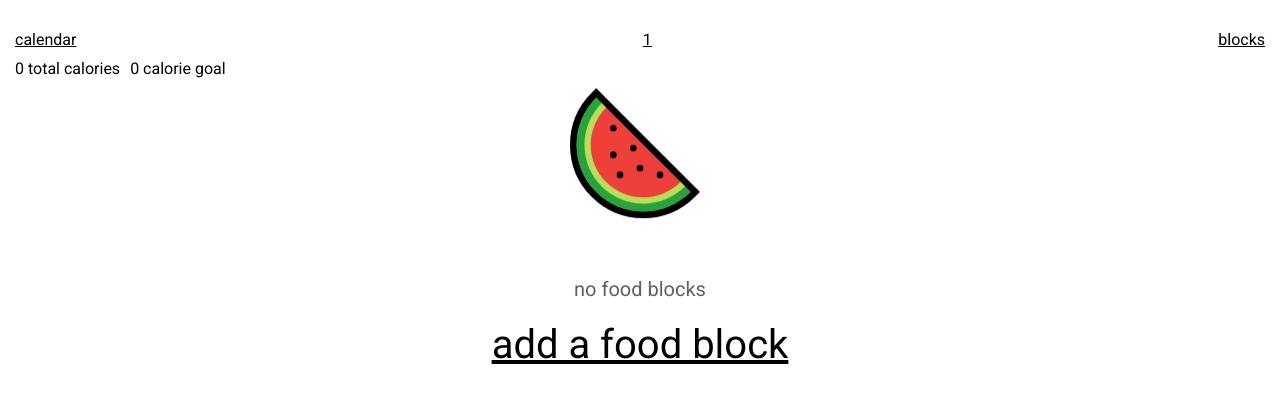
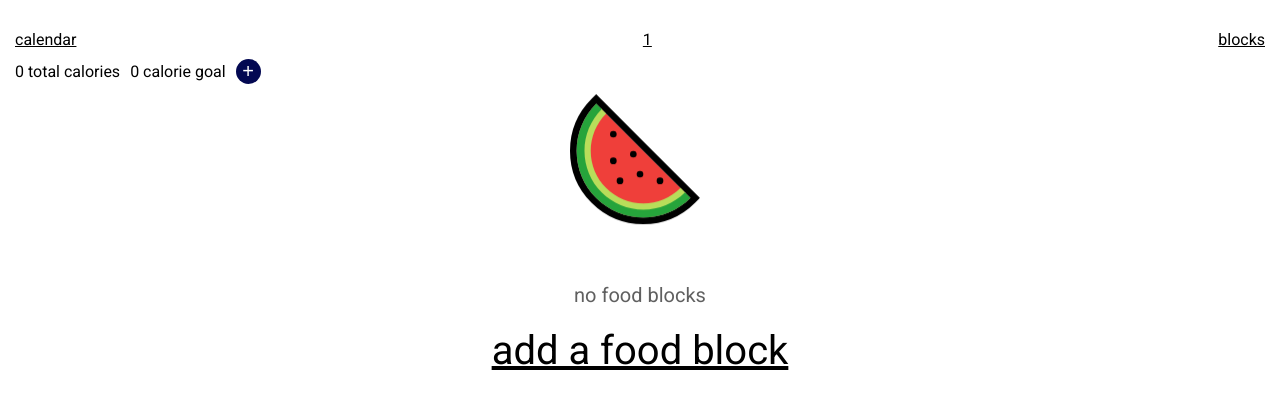
Before and after one commit to colorlessenergy/calorie-tracker, a Next.js app: page /day/1 in a window 1280 px wide. Shown: the top 408 px of the page. Built offline with nearby package versions, Linux system fonts and the light colour scheme.

Commit message:
add functionality to add an empty food block

```diff
--- a/pages/day/[date]/index.js
+++ b/pages/day/[date]/index.js
@@ -1,4 +1,4 @@
-import { useEffect, useState } from "react";
+import { useEffect, useState } from 'react';
 import { useRouter } from 'next/router';
 import Link from 'next/link';
 import Image from 'next/image';
@@ -6,9 +6,13 @@ import watermelonIcon from '../../../public/icons/watermelon.svg';
 
 import Nav from '../../../shared/components/nav';
 import Confetti from 'react-confetti'
-import Modal from "../../../shared/components/modal";
+import Modal from '../../../shared/components/modal';
 
-import { getFoodFromLocalStorage, updateFoodBlockInLocalStorage } from '../../../shared/food/food';
+import {
+    addEmptyFoodBlockToLocalStorage,
+    getFoodFromLocalStorage,
+    updateFoodBlockInLocalStorage
+} from '../../../shared/food/food';
 
 const colors = ["#ffe58f", "#eaff8f", "#b7eb8f", "#87e8de", "#ffd6e7"];
 
@@ -116,17 +120,28 @@ export default function Date () {
         });
     }
 
+    const addEmptyFoodBlock = () => {
+        addEmptyFoodBlockToLocalStorage(date);
+        setFoodBlocks(getFoodFromLocalStorage(date));
+    }
+
     return (
         <div className="container">
             <Nav link={{ link: `/day/${ date }`, text: date }} />
 
-            <div className="mx-15 mt-1 mb-1 flex">
+            <div className="mx-15 mt-1 mb-1 flex align-items-center">
                 <div className="mr-1">
                     { totalCalories } total calories
                 </div>
                 <div>
                     { goalCalories } calorie goal
                 </div>
+
+                <button
+                    onClick={ () => addEmptyFoodBlock() }
+                    className="add-food-block-button">
+                    +
+                </button>
             </div>
 
             { foodBlocks?.length === 0 ? (
```
